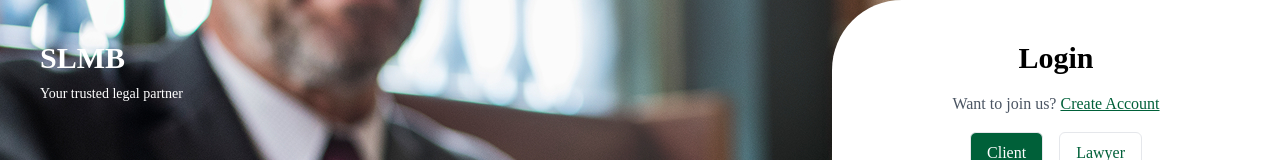
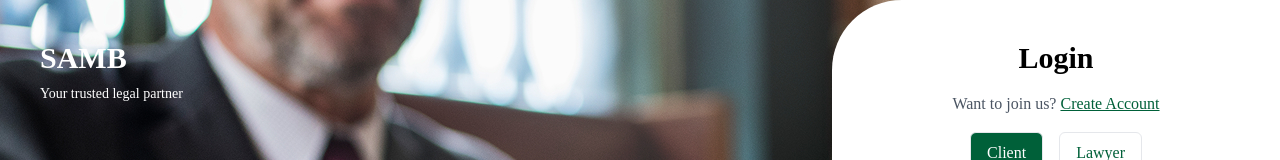
Before and after one commit to devisriprashanth/vslmb, a React (Create React App) app: page /login in a window 1280 px wide. Shown: the top 160 px of the page. Built offline with nearby package versions, Linux system fonts and the light colour scheme.

Commit message:
UPDATE LOGIN

```diff
--- a/src/pages/Login.js
+++ b/src/pages/Login.js
@@ -52,7 +52,7 @@
         className={`md:flex-1 w-full p-4 my-10 md:my-0 md:p-10 text-center ${isLawyerSelected ? "md:text-right md:order-2" : "md:text-left md:order-1"
           }`}
       >
-        <h1 className="text-white text-2xl md:text-3xl font-bold">SLMB</h1>
+        <h1 className="text-white text-2xl md:text-3xl font-bold">SAMB</h1>
         <p className="text-sm text-white font-medium mt-2">
           Your trusted legal partner
         </p>
```
